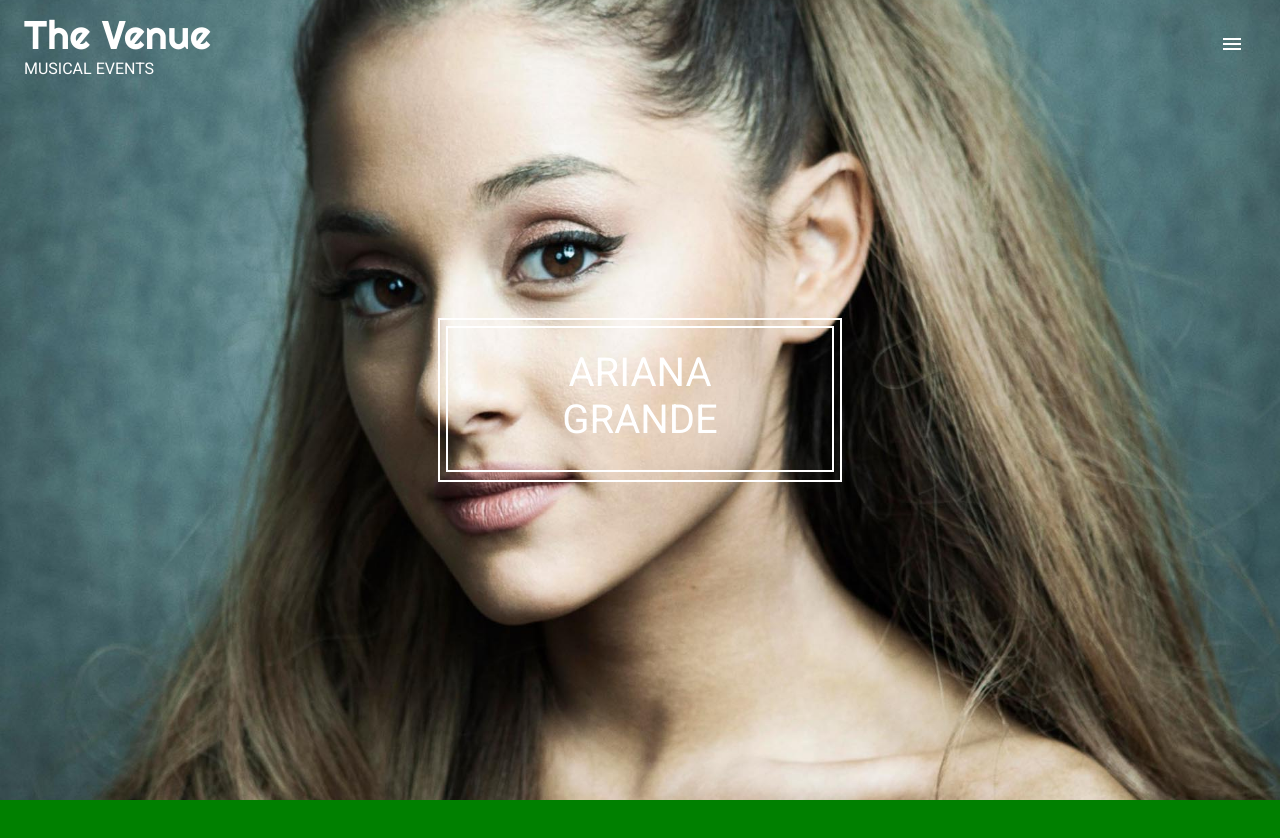
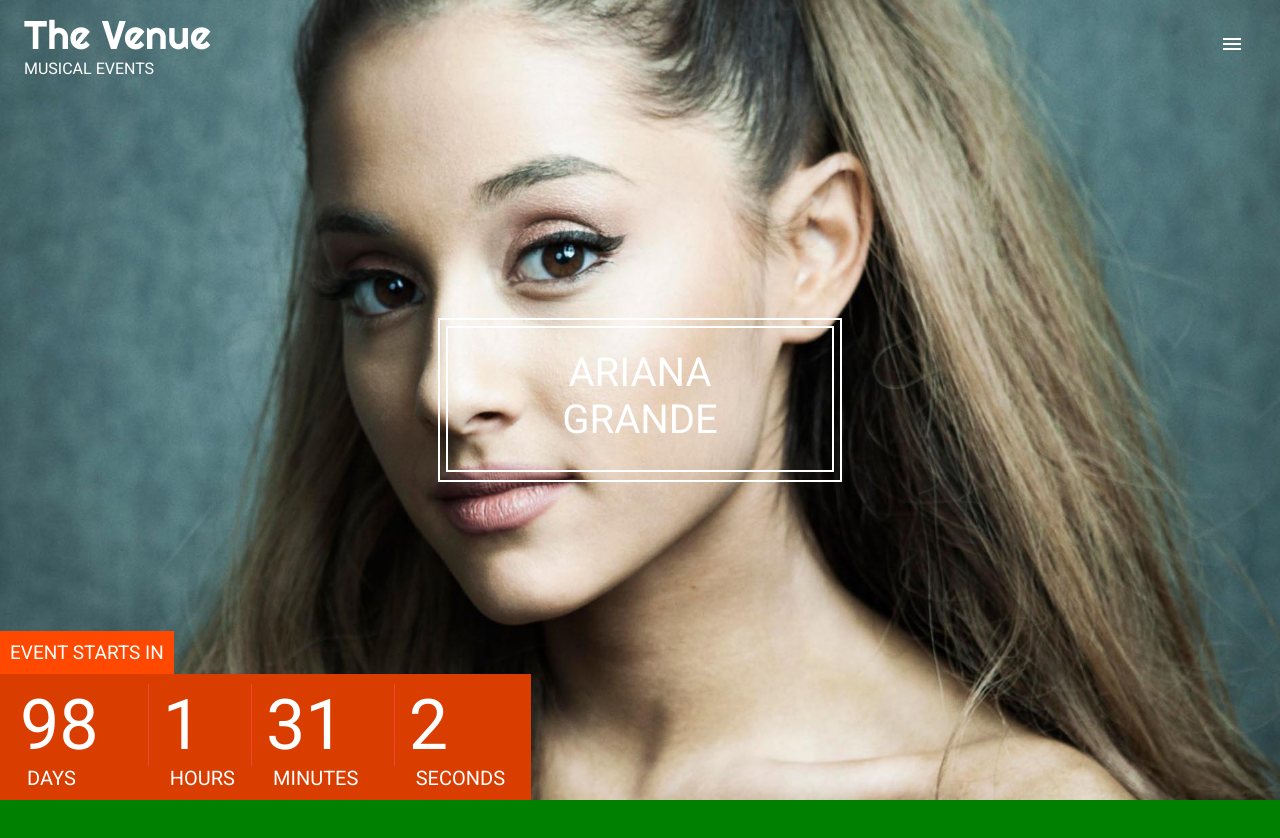
Before and after one commit to Bruno-Gualberto/Gualberto-Vacation-Trips, a React (Create React App) app: page / in a window 1280 px wide. Shown: the top 838 px of the page. Built offline with nearby package versions, Linux system fonts and the light colour scheme.

Commit message:
doing the countdown

```diff
--- /dev/null
+++ b/src/components/featured/TimeUntil.js
@@ -0,0 +1,65 @@
+import React, { useState, useEffect, useCallback } from 'react';
+import { Slide } from 'react-awesome-reveal';
+
+const TimeUntil = () => {
+
+  const [time, setTime] = useState({
+    days: '0',
+    hours: '0',
+    minutes: '0',
+    seconds: '0'
+  })
+
+  const renderItem = (time, value) => (
+    <div className="countdown_item">
+      <div className="countdown_time">
+        {time}
+      </div>
+      <div className="countdown_tag">
+        {value}
+      </div>
+    </div>
+  )
+
+  const getTimeUntil = useCallback((deadline) => {
+    const time = Date.parse(deadline) - Date.parse(new Date());
+
+    if (time < 0) {
+      console.log('The event has passed')
+    } else {
+      const seconds = Math.floor((time/1000)%60);
+      const minutes = Math.floor((time/1000/60)%60);
+      const hours = Math.floor((time/(1000*60*60))%24);
+      const days = Math.floor((time/(1000*60*60*24)));
+
+      setTime({
+        days,
+        hours,
+        minutes,
+        seconds
+      })
+    }
+  },[])
+
+  useEffect(() => {
+    setInterval(() => getTimeUntil('Sep, 28, 2021, 12:10:00'), 1000)
+  },[getTimeUntil])
+
+  return (
+    <Slide left delay={1000}>
+      <div className="countdown_wrapper">
+        <div className="countdown_top">
+          Event starts in
+        </div>
+        <div className="countdown_bottom">
+          {renderItem(time.days, 'Days')}
+          {renderItem(time.hours, 'Hours')}
+          {renderItem(time.minutes, 'Minutes')}
+          {renderItem(time.seconds, 'Seconds')}
+        </div>
+      </div>
+    </Slide>
+  )
+}
+
+export default TimeUntil;
--- a/src/components/featured/index.js
+++ b/src/components/featured/index.js
@@ -1,6 +1,8 @@
 import React from 'react';
 
 import Carrousel from './Carrousel';
+import TimeUntil from './TimeUntil';
+
   const Featured = () => {
     return (
       <div className="featured_container">
@@ -10,6 +12,7 @@ import Carrousel from './Carrousel';
             Ariana Grande
           </div>
         </div>
+        <TimeUntil/>
       </div>
     )
   }
--- a/src/components/header_footer/Footer.js
+++ b/src/components/header_footer/Footer.js
@@ -1,5 +1,5 @@
 import React from 'react';
-import { Fade } from 'react-awesome-reveal';;
+import { Fade } from 'react-awesome-reveal';
 
 const Footer = () => {
   return (
```
